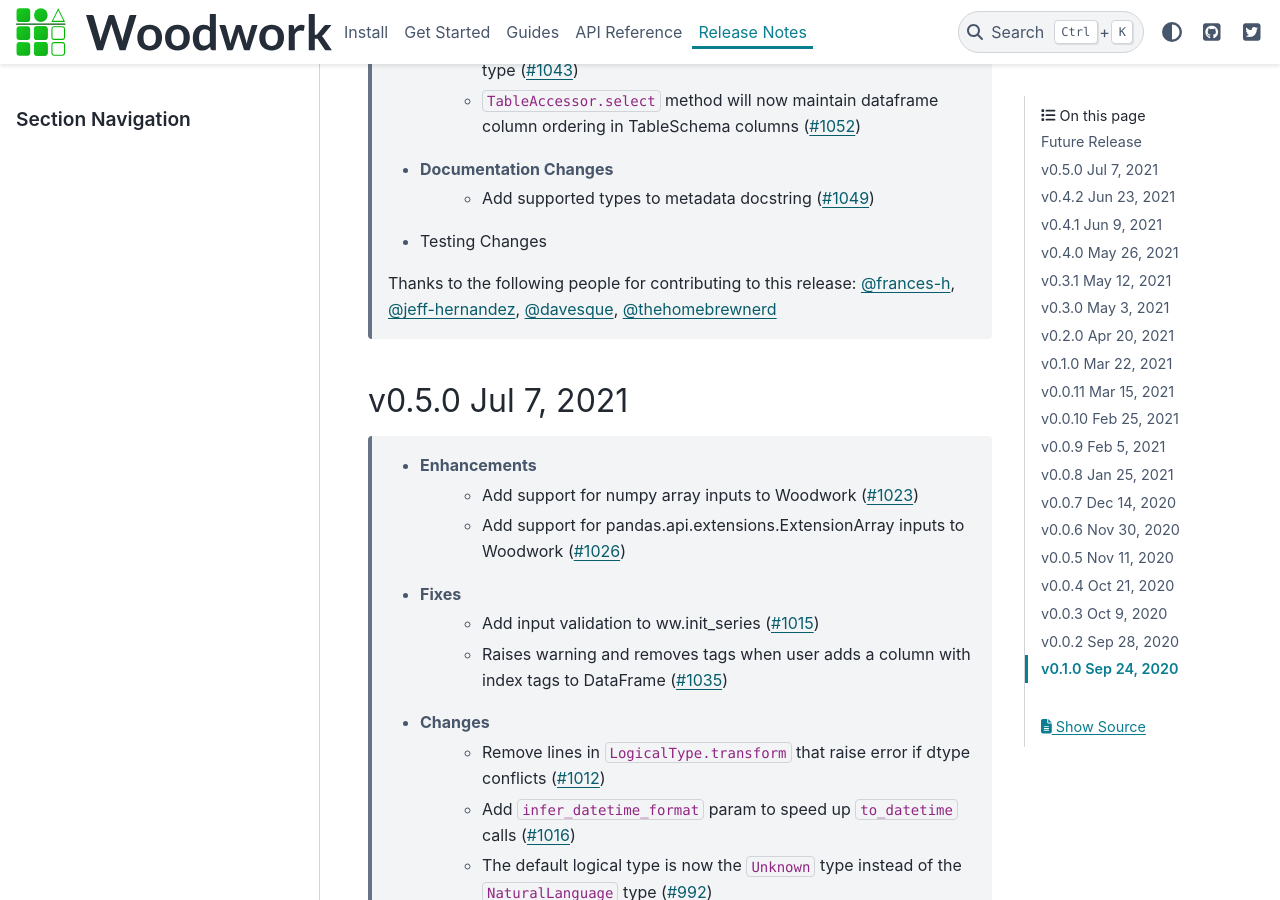
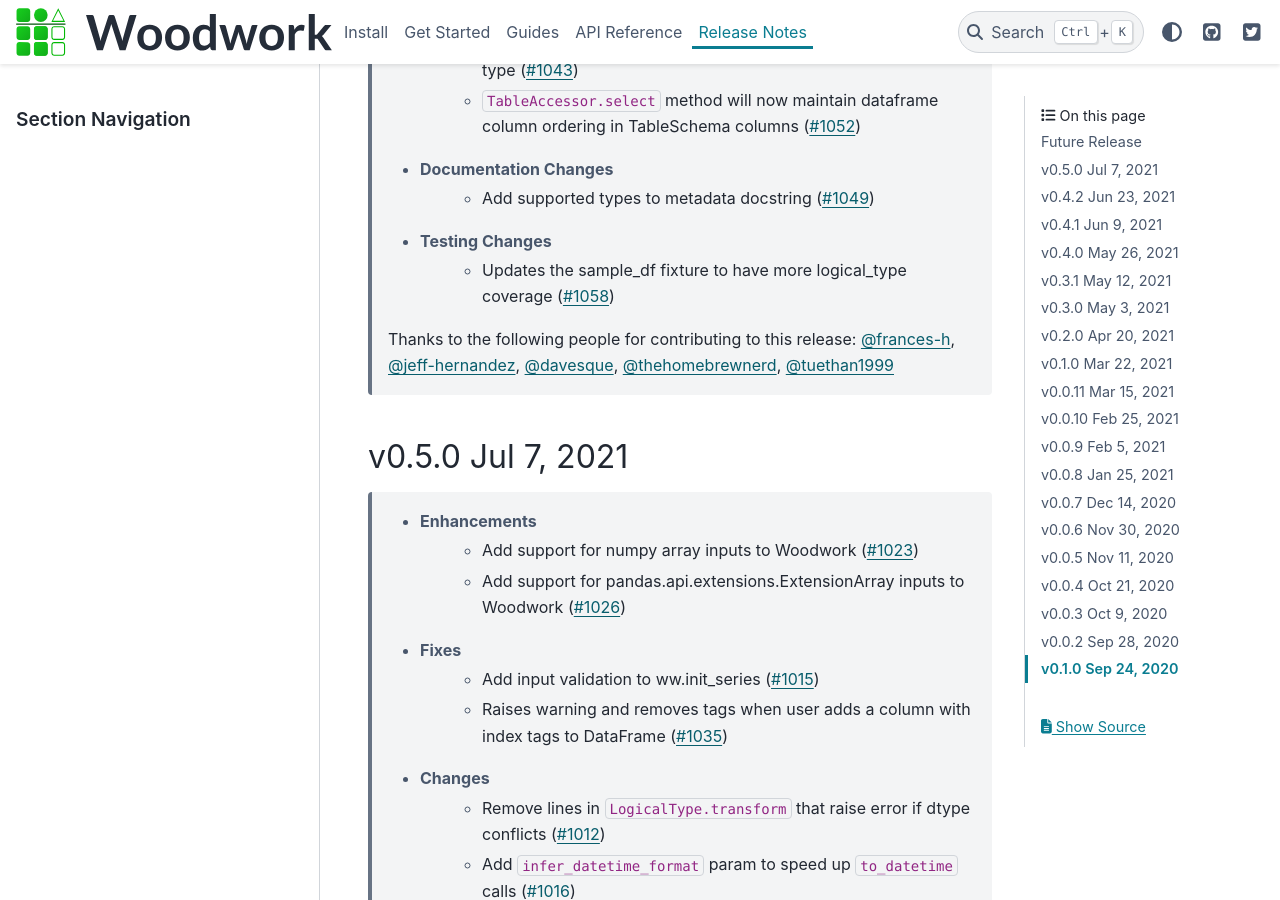
Before and after one commit to alteryx/woodwork, a Sphinx documentation site: the page built from docs/source/release_notes.rst, in a window 1280 px wide and 900 px high, scrolled down 434 px. Built offline with Sphinx 7.4.7 and the PyData theme 0.15.4, drawn with Linux system fonts in a browser that asks for light colours; comment, search, counter and statistics services are not loaded.

Commit message:
release notes

```diff
--- a/docs/source/release_notes.rst
+++ b/docs/source/release_notes.rst
@@ -14,9 +14,10 @@ Future Release
     * Documentation Changes
         * Add supported types to metadata docstring (:pr:`1049`)
     * Testing Changes
+        * Updates the sample_df fixture to have more logical_type coverage (:pr:`1058`)
 
     Thanks to the following people for contributing to this release:
-    :user:`frances-h`, :user:`jeff-hernandez`, :user:`davesque`, :user:`thehomebrewnerd`
+    :user:`frances-h`, :user:`jeff-hernandez`, :user:`davesque`, :user:`thehomebrewnerd`, :user:`tuethan1999`
 
 v0.5.0 Jul 7, 2021
 ==================
```
